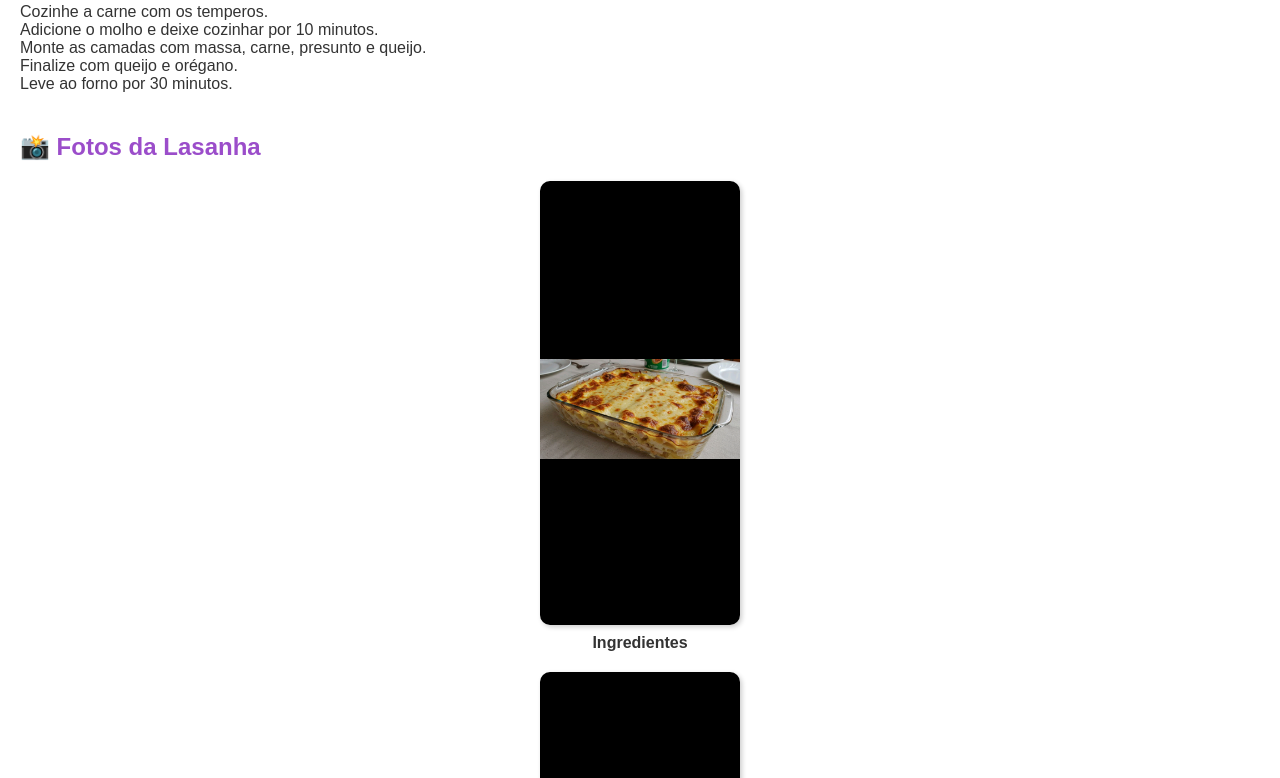
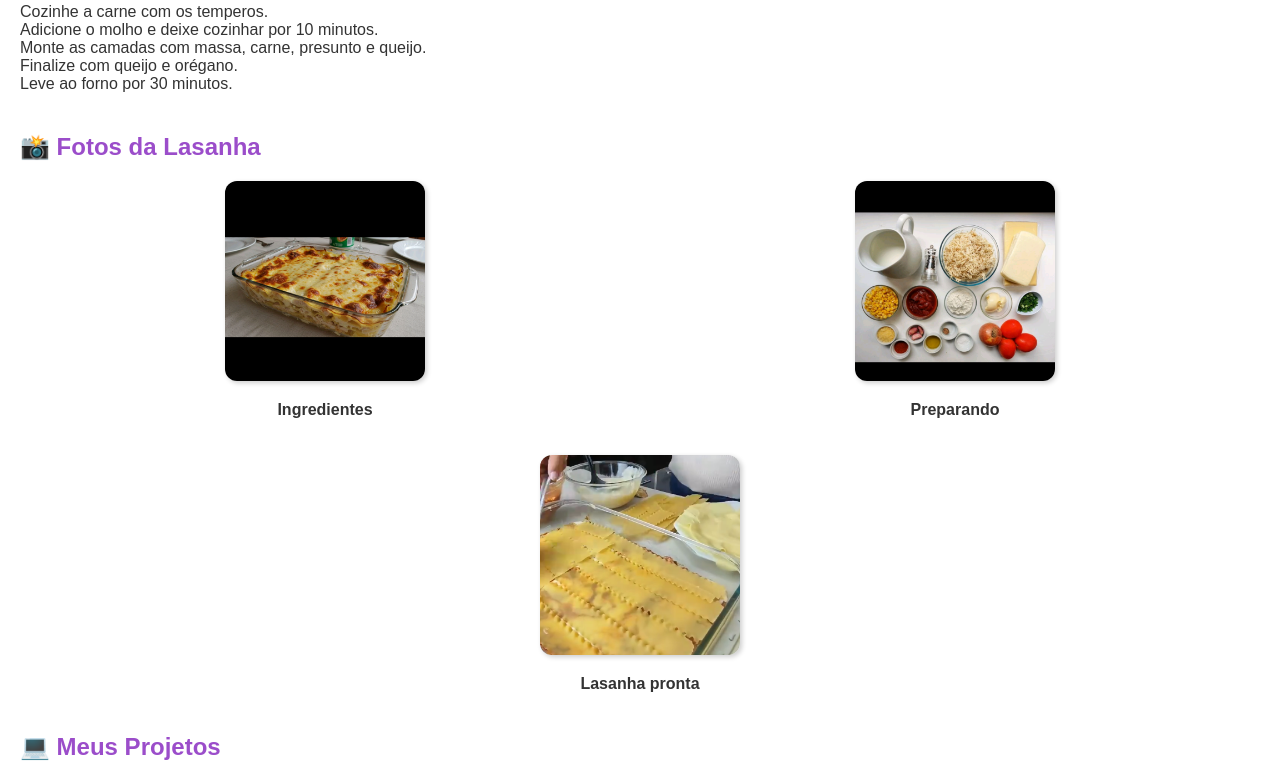
Before and after one commit to kaylanylua/portfolio-kaylany, a plain HTML site: page index.html in a window 1280 px wide. Shown: the part 555-1333 px from the top of the page. Drawn offline with Linux system fonts and the light colour scheme.

Commit message:
Update index.html

```diff
--- a/index.html
+++ b/index.html
@@ -1,8 +1,8 @@
 <!DOCTYPE html>
 <html lang="pt-BR">
 <head>
-  <meta charset="UTF-8">
-  <meta name="viewport" content="width=device-width, initial-scale=1.0">
+  <meta charset="UTF-8" />
+  <meta name="viewport" content="width=device-width, initial-scale=1.0"/>
   <title>Portfólio da Kaylany</title>
   <style>
     body {
@@ -26,17 +26,18 @@
     section {
       margin-bottom: 40px;
     }
-    .foto {
-      text-align: center;
-      margin-bottom: 20px;
+    ul {
+      padding-left: 20px;
     }
     .foto img {
       width: 200px;
-      border-radius: 10px;
+      height: 200px;
+      object-fit: cover;
+      border-radius: 12px;
       box-shadow: 2px 2px 5px rgba(0,0,0,0.2);
     }
     .foto p {
-      margin-top: 5px;
+      text-align: center;
       font-weight: bold;
     }
   </style>
@@ -73,6 +74,13 @@
   <section>
     <h2 style="color: #9b4dca;">📸 Fotos da Lasanha</h2>
 
+    <div style="
+      display: grid;
+      grid-template-columns: 1fr 1fr;
+      gap: 20px;
+      justify-items: center;
+      margin-bottom: 20px;
+    ">
       <div class="foto">
         <img src="img/projeto-1 (1).png" alt="Ingredientes da lasanha">
         <p>Ingredientes</p>
@@ -82,8 +90,9 @@
         <img src="img/projeto-2.png" alt="Preparando a lasanha">
         <p>Preparando</p>
       </div>
+    </div>
 
-    <div class="foto">
+    <div style="text-align: center;" class="foto">
       <img src="img/projeto-3 (1).png" alt="Lasanha pronta">
       <p>Lasanha pronta</p>
     </div>
```
Lines whose indentation alone changed are shown as unchanged.
